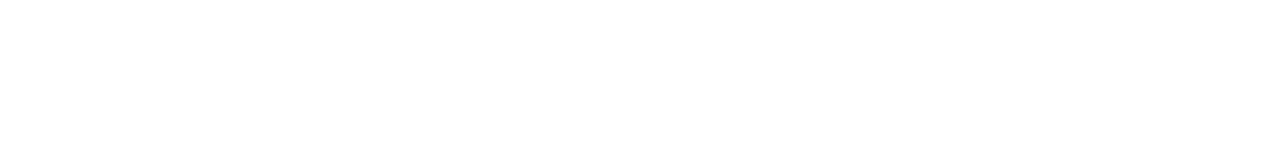
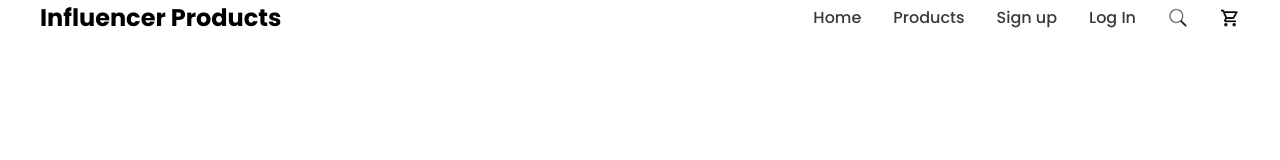
Before and after one commit to Ashahab007/influencer-gear, a plain HTML site: page index.html in a window 1280 px wide. Drawn offline with Linux system fonts and the light colour scheme.

Commit message:
styles navbar

```diff
--- a/index.html
+++ b/index.html
@@ -9,7 +9,27 @@
   <body>
     <header>
       <!-- nav section start -->
-      <nav id="nav-section"></nav>
+      <nav id="nav-section">
+        <h3 class="nav-title poppins-bold">Influencer Products</h3>
+        <div class="nav-selection poppins-semibold">
+          <ul>
+            <li><a href="">Home</a></li>
+            <li><a href="">Products</a></li>
+            <li><a href="">Sign up</a></li>
+            <li><a href="">Log In</a></li>
+            <li class="nav-icon">
+              <a href=""
+                ><img src="./icones/search-50.png" alt="" srcset=""
+              /></a>
+            </li>
+            <li class="nav-icon">
+              <a href=""
+                ><img src="./icones/icons8-cart-24.png" alt="" srcset=""
+              /></a>
+            </li>
+          </ul>
+        </div>
+      </nav>
       <!-- nav section end -->
     </header>
   </body>
--- a/style/styles.css
+++ b/style/styles.css
@@ -48,3 +48,43 @@
   font-weight: 700;
   font-style: normal;
 }
+
+/* Styling nav section */
+
+#nav-section {
+  margin: 0 auto;
+  max-width: 1200px;
+  display: flex;
+  justify-content: space-between;
+  align-items: center;
+}
+
+.nav-title {
+  font-size: 1.5rem;
+}
+
+.nav-selection ul {
+  display: flex;
+  justify-content: center;
+  align-items: center;
+  gap: 2rem;
+}
+
+.nav-selection li {
+  list-style-type: none;
+}
+
+.nav-selection li a {
+  text-decoration: none;
+  color: #3a3a3a;
+}
+
+.nav-icon {
+  width: 1.25rem;
+  height: 1.25rem;
+}
+
+.nav-icon img {
+  width: 100%;
+  height: 100%;
+}
```
Also changed, not shown: icones/icons8-cart-24.png (added), icones/search-50.png (added).
